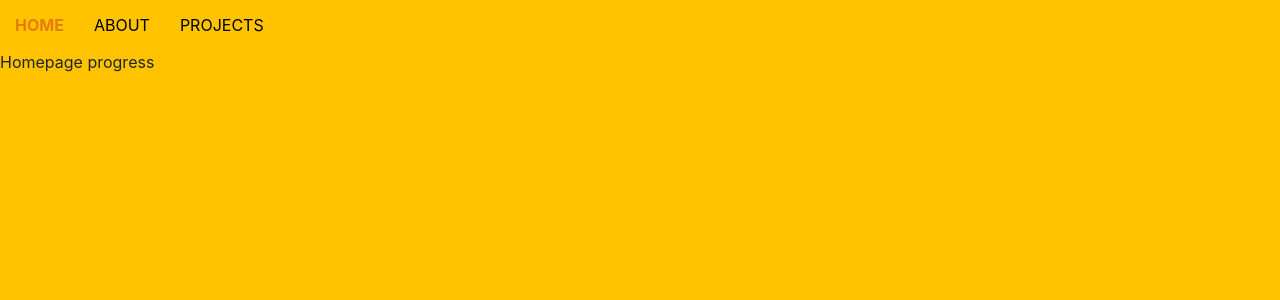
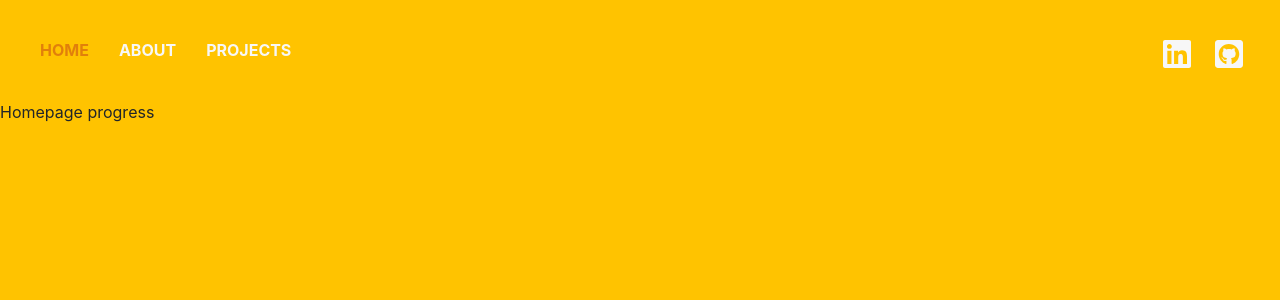
Before and after one commit to s-tao/personal-site, a React (Create React App) app: page / in a window 1280 px wide. Shown: the top 300 px of the page. Built offline with nearby package versions, Linux system fonts and the light colour scheme; the HTML template or start-up script is replaced by a standard one.

Commit message:
finish nav styles

```diff
--- a/src/About/index.js
+++ b/src/About/index.js
@@ -5,8 +5,8 @@ const About = () => {
 
   return (
     <>
-    <Nav/>
-    <div>Put about description here</div>
+      <Nav textColor="#FFC300" hoverColor="#e17f0b" activeColor="#e17f0b"/>
+      <div>Put about description here</div>
     </>
   )
 }
--- a/src/Homepage/index.js
+++ b/src/Homepage/index.js
@@ -8,7 +8,7 @@ const Homepage = () => {
 
   return (
     <Page>
-    <Nav/>
+    <Nav textColor="#f7f7f7" hoverColor="#e17f0b" activeColor="#e17f0b"/>
       Homepage progress
     </Page>
   )
--- a/src/Navbar/NavStyles.js
+++ b/src/Navbar/NavStyles.js
@@ -1,11 +1,41 @@
 import styled from 'styled-components';
+import { NavLink } from 'react-router-dom';
+import { FontAwesomeIcon } from '@fortawesome/react-fontawesome';
+
+
+export const NavContainer = styled.div`
+  display: flex;
+  height: 50px;
+  margin: 25px;
+  align-items: center;
+`;
 
 export const Navbar = styled.div`
   ${'' /* padding: 8px; */}
   display: flex;
-  height: 50px;
-  align-items: center;
-  justify-content: left;
-  ${'' /* position: absolute; */}
-  z-index:1;
+  height: 25px;
+  justify-content: start;
 `;
+
+export const LinkStyle = styled(NavLink)`
+  padding: 0 15px;
+  text-decoration: none;
+  font-weight: bold;
+  color: ${props => props.color};
+  :hover {
+      color: ${props => props.hover};
+  }
+`;
+
+export const SocialMedia = styled.div`
+  display: flex;
+  height: 25px;
+  margin-left: auto;
+`;
+
+export const IconStyle = styled(FontAwesomeIcon)`
+  margin: 0 12px;
+  color: ${props => props.color};
+  :hover {
+      color: ${props => props.hover};
+`;
--- a/src/Navbar/index.js
+++ b/src/Navbar/index.js
@@ -1,45 +1,56 @@
 import React from 'react';
-import styled from 'styled-components';
-import { Navbar } from './NavStyles.js';
-import { NavLink } from 'react-router-dom';
+import { NavContainer,
+         Navbar,
+         SocialMedia,
+         IconStyle,
+         LinkStyle } from './NavStyles.js';
+import { faLinkedin, faGithubSquare } from '@fortawesome/free-brands-svg-icons';
+
+const Nav = ({ textColor, hoverColor, activeColor }) => {
 
 
-const Nav = () => {
+  return (
+    <NavContainer>
+      <Navbar>
+        <LinkStyle exact to="/"
+                   color={textColor}
+                   hover={hoverColor}
+                   activeClassName="selected"
+                   activeStyle={{ color: activeColor }}>
+          HOME
+        </LinkStyle>
+        <LinkStyle to="/about"
+                   color={textColor}
+                   hover={hoverColor}
+                   activeClassName="selected"
+                   activeStyle={{ color: activeColor }}>
+          ABOUT
+        </LinkStyle>
+        <LinkStyle to="/projects"
+                   color={textColor}
+                   hover={hoverColor}
+                   activeClassName="selected"
+                   activeStyle={{ color: activeColor }}>
+          PROJECTS
+        </LinkStyle>
+        </Navbar>
 
-  const handleNavChange = () => {
-
-  }
-
-  const NavStyle = styled(NavLink)`
-    padding: 0 15px;
-    text-decoration: none;
-    color: 'black';
-    :hover {
-        color: #f7f7f7;
-    }
-  `;
-
-  return (
-      <Navbar>
-        <NavStyle exact to="/"
-                 activeClassName="selected"
-                 activeStyle={{ fontWeight: "bold",
-                                color: "#e17f0b" }}>
-          HOME
-        </NavStyle>
-        <NavStyle to="/about"
-                 activeClassName="selected"
-                 activeStyle={{ fontWeight: "bold",
-                                color: "#e17f0b" }}>
-          ABOUT
-        </NavStyle>
-        <NavStyle to="/projects"
-                 activeClassName="selected"
-                 activeStyle={{ fontWeight: "bold",
-                                color: "#e17f0b" }}>
-          PROJECTS
-        </NavStyle>
-      </Navbar>
+        <SocialMedia>
+        <a href="https://www.linkedin.com/in/sarahtao/">
+            <IconStyle icon={faLinkedin}
+                       size="2x"
+                       color={textColor}
+                       hover={hoverColor}
+                       />
+        </a>
+        <a href="https://github.com/s-tao">
+            <IconStyle icon={faGithubSquare}
+                       color={textColor}
+                       hover={hoverColor}
+                       size="2x"/>
+        </a>
+        </SocialMedia>
+    </NavContainer>
   );
 }
 
--- a/src/Projects/index.js
+++ b/src/Projects/index.js
@@ -8,7 +8,7 @@ const Projects = () => {
 
   return (
     <>
-      <Nav/>
+      <Nav textColor="#FFC300" hoverColor="#e17f0b" activeColor="#e17f0b"/>
       <Container>
         <ProjectContainer>
           <ProjectChild>
```
